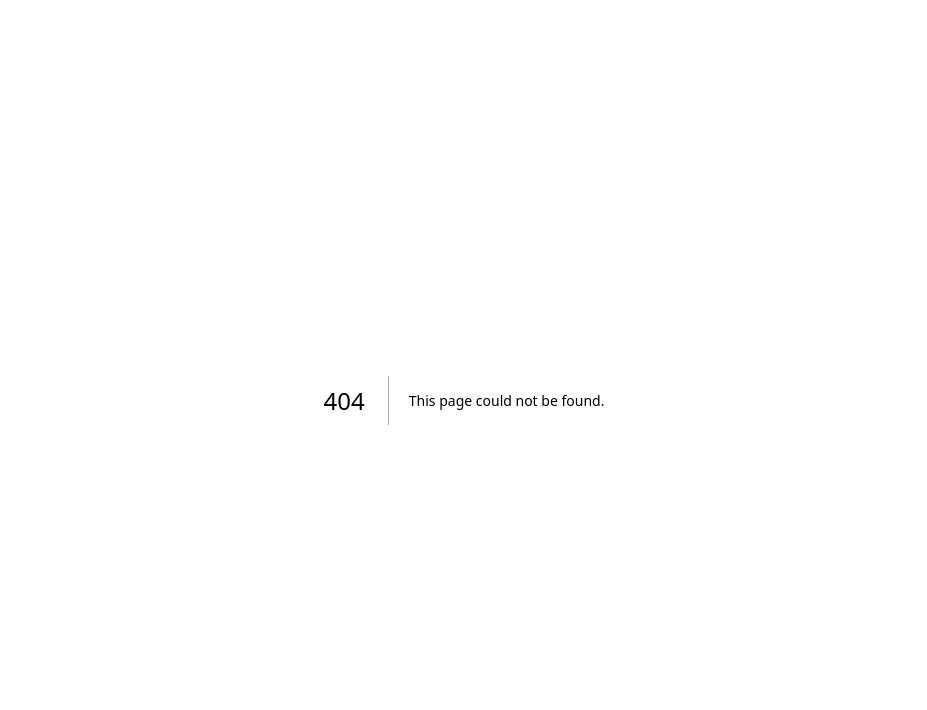
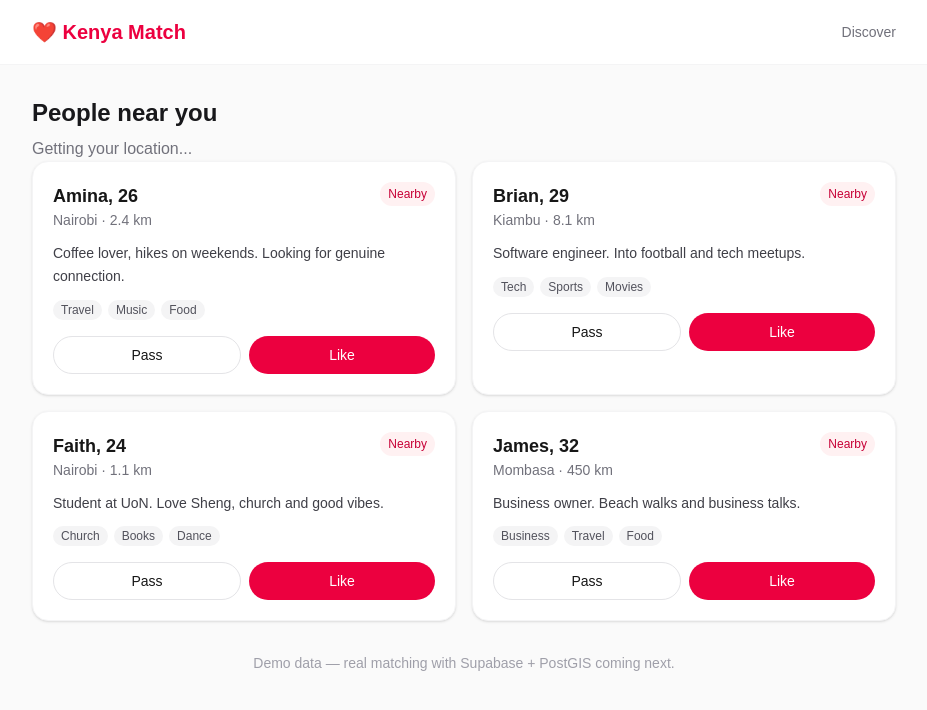
Before and after one commit to gachiesamuel14/kenya-match, a Next.js app: page /discover in a window 1280 px wide. Before the commit this address had no page. Shown: the top 710 px of the page, without its empty margins (176-1103 px from the left). Built offline with nearby package versions, Linux system fonts and the light colour scheme; no server answers.

Commit message:
Add basic discover page with geolocation and mock nearby profiles

```diff
--- /dev/null
+++ b/src/app/discover/page.tsx
@@ -0,0 +1,96 @@
+'use client';
+
+import { useEffect, useState } from 'react';
+import Link from 'next/link';
+
+type Profile = {
+  id: string;
+  name: string;
+  age: number;
+  county: string;
+  distance: string;
+  bio: string;
+  interests: string[];
+};
+
+const mockProfiles: Profile[] = [
+  { id: '1', name: 'Amina', age: 26, county: 'Nairobi', distance: '2.4 km', bio: 'Coffee lover, hikes on weekends. Looking for genuine connection.', interests: ['Travel', 'Music', 'Food'] },
+  { id: '2', name: 'Brian', age: 29, county: 'Kiambu', distance: '8.1 km', bio: 'Software engineer. Into football and tech meetups.', interests: ['Tech', 'Sports', 'Movies'] },
+  { id: '3', name: 'Faith', age: 24, county: 'Nairobi', distance: '1.1 km', bio: 'Student at UoN. Love Sheng, church and good vibes.', interests: ['Church', 'Books', 'Dance'] },
+  { id: '4', name: 'James', age: 32, county: 'Mombasa', distance: '450 km', bio: 'Business owner. Beach walks and business talks.', interests: ['Business', 'Travel', 'Food'] },
+];
+
+export default function DiscoverPage() {
+  const [location, setLocation] = useState<{ lat: number; lng: number } | null>(null);
+  const [error, setError] = useState<string | null>(null);
+  const [loading, setLoading] = useState(true);
+
+  useEffect(() => {
+    if (!navigator.geolocation) {
+      setError('Geolocation is not supported by your browser');
+      setLoading(false);
+      return;
+    }
+
+    navigator.geolocation.getCurrentPosition(
+      (pos) => {
+        setLocation({ lat: pos.coords.latitude, lng: pos.coords.longitude });
+        setLoading(false);
+      },
+      (err) => {
+        setError('Location permission denied or unavailable. Showing demo profiles.');
+        setLoading(false);
+      }
+    );
+  }, []);
+
+  return (
+    <div className="min-h-screen bg-zinc-50">
+      <header className="bg-white border-b border-zinc-100 sticky top-0 z-10">
+        <div className="max-w-4xl mx-auto px-4 h-16 flex items-center justify-between">
+          <Link href="/" className="font-bold text-rose-600 text-xl">❤️ Kenya Match</Link>
+          <div className="text-sm text-zinc-500">Discover</div>
+        </div>
+      </header>
+
+      <main className="max-w-4xl mx-auto px-4 py-8">
+        <h1 className="text-2xl font-bold text-zinc-900 mb-2">People near you</h1>
+        {loading && <p className="text-zinc-500">Getting your location...</p>}
+        {error && <p className="text-amber-600 text-sm mb-4">{error}</p>}
+        {location && (
+          <p className="text-sm text-zinc-500 mb-6">
+            Location: {location.lat.toFixed(4)}, {location.lng.toFixed(4)} (demo matching)
+          </p>
+        )}
+
+        <div className="grid gap-4 sm:grid-cols-2">
+          {mockProfiles.map((p) => (
+            <div key={p.id} className="bg-white rounded-2xl border border-zinc-100 p-5 shadow-sm">
+              <div className="flex items-start justify-between">
+                <div>
+                  <h2 className="font-semibold text-lg">{p.name}, {p.age}</h2>
+                  <p className="text-sm text-zinc-500">{p.county} · {p.distance}</p>
+                </div>
+                <span className="text-xs bg-rose-50 text-rose-700 px-2 py-1 rounded-full">Nearby</span>
+              </div>
+              <p className="mt-3 text-sm text-zinc-700 leading-relaxed">{p.bio}</p>
+              <div className="mt-3 flex flex-wrap gap-1.5">
+                {p.interests.map((i) => (
+                  <span key={i} className="text-xs bg-zinc-100 text-zinc-600 px-2 py-0.5 rounded-full">{i}</span>
+                ))}
+              </div>
+              <div className="mt-4 flex gap-2">
+                <button className="flex-1 py-2 rounded-full border border-zinc-200 text-sm font-medium hover:bg-zinc-50">Pass</button>
+                <button className="flex-1 py-2 rounded-full bg-rose-600 text-white text-sm font-medium hover:bg-rose-700">Like</button>
+              </div>
+            </div>
+          ))}
+        </div>
+
+        <p className="mt-8 text-center text-sm text-zinc-400">
+          Demo data — real matching with Supabase + PostGIS coming next.
+        </p>
+      </main>
+    </div>
+  );
+}
```
